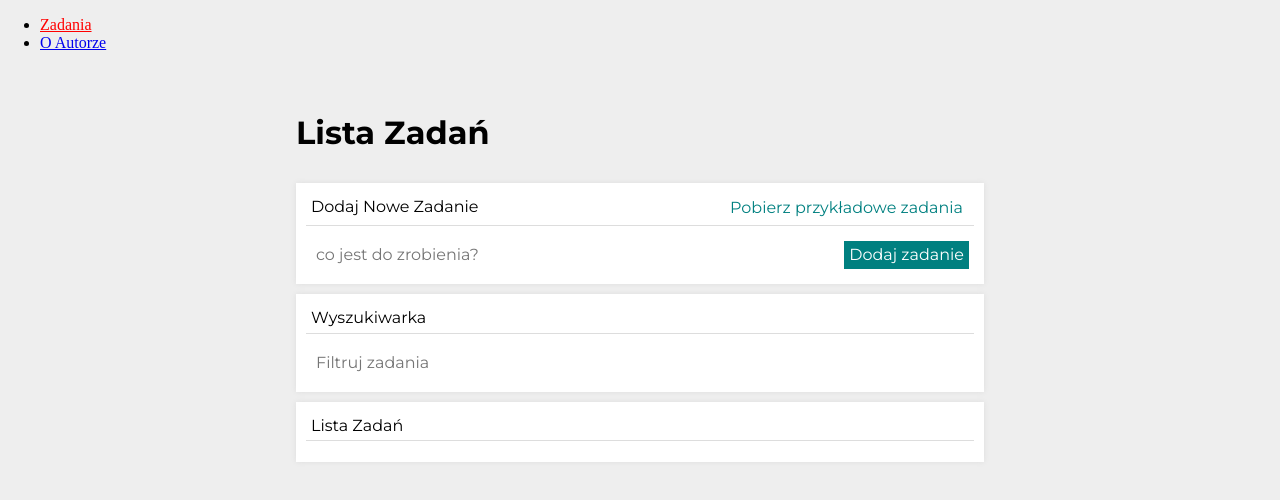
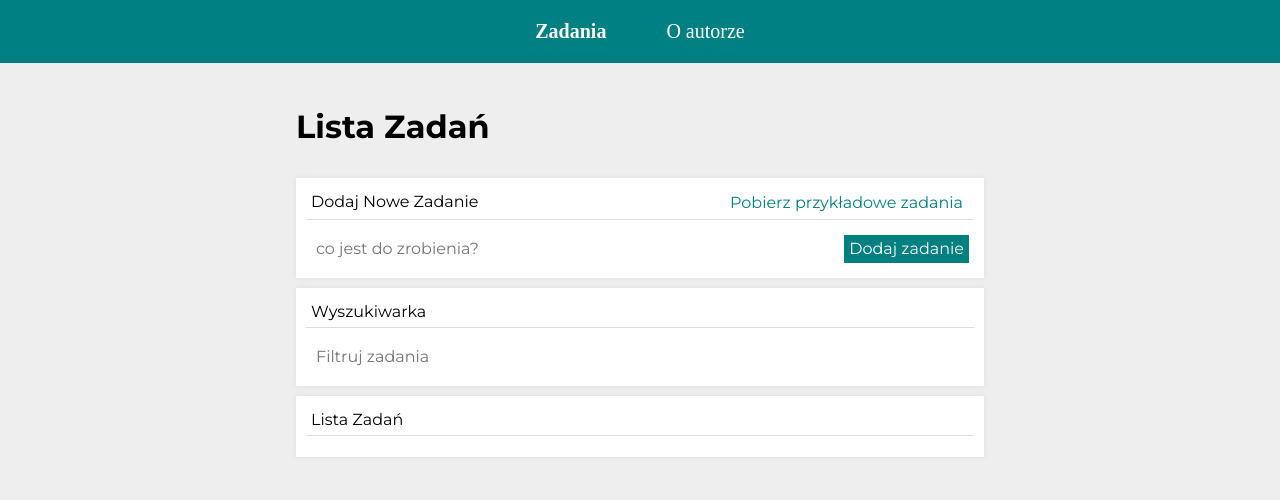
Before and after one commit to DawidGaski/tasks-list-react, a React (Create React App) app: page /zadania/1#/zadania in a window 1280 px wide. Shown: the top 500 px of the page. Built offline with nearby package versions, Linux system fonts and the light colour scheme.

Commit message:
added Navigation component

```diff
--- a/src/App.js
+++ b/src/App.js
@@ -1,25 +1,17 @@
 import Author from "./features/author/author";
 import TasksPage from "./features/tasks/TasksPage/index";
 import TaskPage from "./features/tasks/TaskPage/index";
+import Navigation from "./common/Navigation";
 import {
   HashRouter,
   Switch,
   Route,
   Redirect,
 } from "react-router-dom/cjs/react-router-dom.min";
-import { StyledNavLink } from "./styled";
 
 export default () => (
   <HashRouter>
-    <nav>
-      <ul>
-        <li>
-          <StyledNavLink to="/zadania">Zadania</StyledNavLink>
-        </li>
-        <li>
-          <StyledNavLink to="/autor">O Autorze</StyledNavLink>
-        </li>
-      </ul>
+    <Navigation />
     <Switch>
       <Route path="/zadania/:id">
         <TaskPage />
@@ -34,6 +26,5 @@ export default () => (
         <Redirect to="/zadania" />
       </Route>
     </Switch>
-    </nav>
   </HashRouter>
 );
--- /dev/null
+++ b/src/common/Navigation/index.js
@@ -0,0 +1,18 @@
+import { toAuthor, toTasks } from "../../routes";
+import { StyledNavList, StyledNavListItem, StyledNavLink } from "./styled";
+
+const Navigation = () => {
+  return (
+    <nav>
+      <StyledNavList>
+        <StyledNavListItem>
+          <StyledNavLink to={toTasks()}>Zadania</StyledNavLink>
+        </StyledNavListItem>
+        <StyledNavListItem>
+          <StyledNavLink to={toAuthor()}>O autorze</StyledNavLink>
+        </StyledNavListItem>
+      </StyledNavList>
+    </nav>
+  );
+};
+export default Navigation;
--- /dev/null
+++ b/src/common/Navigation/styled.js
@@ -0,0 +1,25 @@
+import styled from "styled-components";
+import { NavLink } from "react-router-dom/cjs/react-router-dom.min";
+
+export const StyledNavLink = styled(NavLink)`
+  text-decoration: none;
+  color: white;
+  font-size: 20px;
+
+  &.active {
+    font-weight: bold;
+    color: hsl(20% 82% 43%);
+  }
+`;
+export const StyledNavList = styled.ul`
+  list-style-type: none;
+  display: flex;
+  justify-content: center;
+  background-color: teal;
+  padding: 20px;
+  margin: 0px;
+`;
+export const StyledNavListItem = styled.li`
+  margin-left: 30px;
+  margin-right: 30px;
+`;
--- /dev/null
+++ b/src/routes.js
@@ -0,0 +1,4 @@
+export const toTasks = () => "/zadania";
+export const toAuthor = () => "/autor";
+
+export const toTask = ({ id } = { id: ":id" }) => `/zadania/${id}`;
```
Lines whose indentation alone changed are shown as unchanged.
